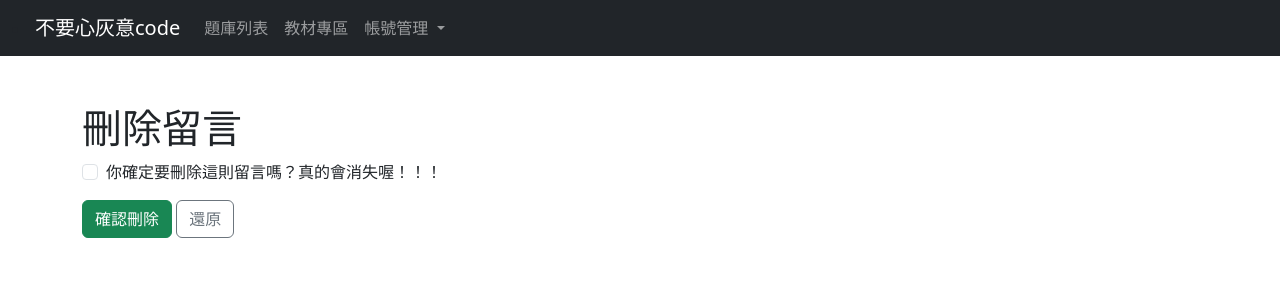
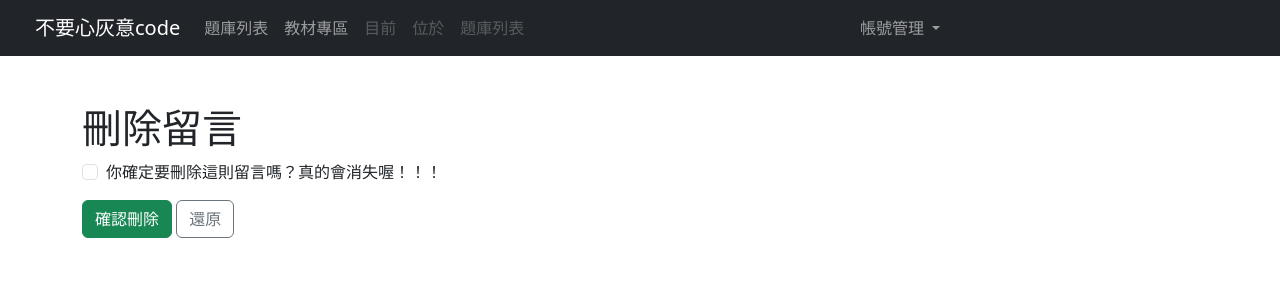
Before and after one commit to mike920116/112509, a Django app: page /comment-delete/7/ in a window 1280 px wide. Shown: the top 300 px of the page. Run offline with Django 4.2, Linux system fonts and the light colour scheme; data comes from the database, SQL or seed files in the repository; parts of the project's set-up code (start-up, migrations or seed data) failed here and were passed over; some libraries are stand-ins or nearby versions.

Commit message:
最後修改的base.html

```diff
--- a/first/templates/base.html
+++ b/first/templates/base.html
@@ -40,10 +40,23 @@
                 <li><a class="dropdown-item" href="#">Something else here</a></li>
               </ul>
             </li> {% endcomment %}
-            {% comment %} <li class="nav-item">
-              <a class="nav-link disabled" href="#" tabindex="-1" aria-disabled="true">Disabled</a>
+            <li class="nav-item">
+              <a class="nav-link disabled" href="#" tabindex="-1" aria-disabled="true">目前</a>
             </li>
+            <li class="nav-item">
+              <a class="nav-link disabled" href="#" tabindex="-1" aria-disabled="true">位於</a>
+            </li>
+            <li class="nav-item">
+              <a class="nav-link disabled" href="#" tabindex="-1" aria-disabled="true">題庫列表</a>
+            </li>
+
+
+
+
+
+
           </ul>
+          {% comment %}
           <form class="d-flex">
             <input class="form-control me-2" type="search" placeholder="Search" aria-label="Search">
             <button class="btn btn-outline-success" type="submit">Search</button>
```
